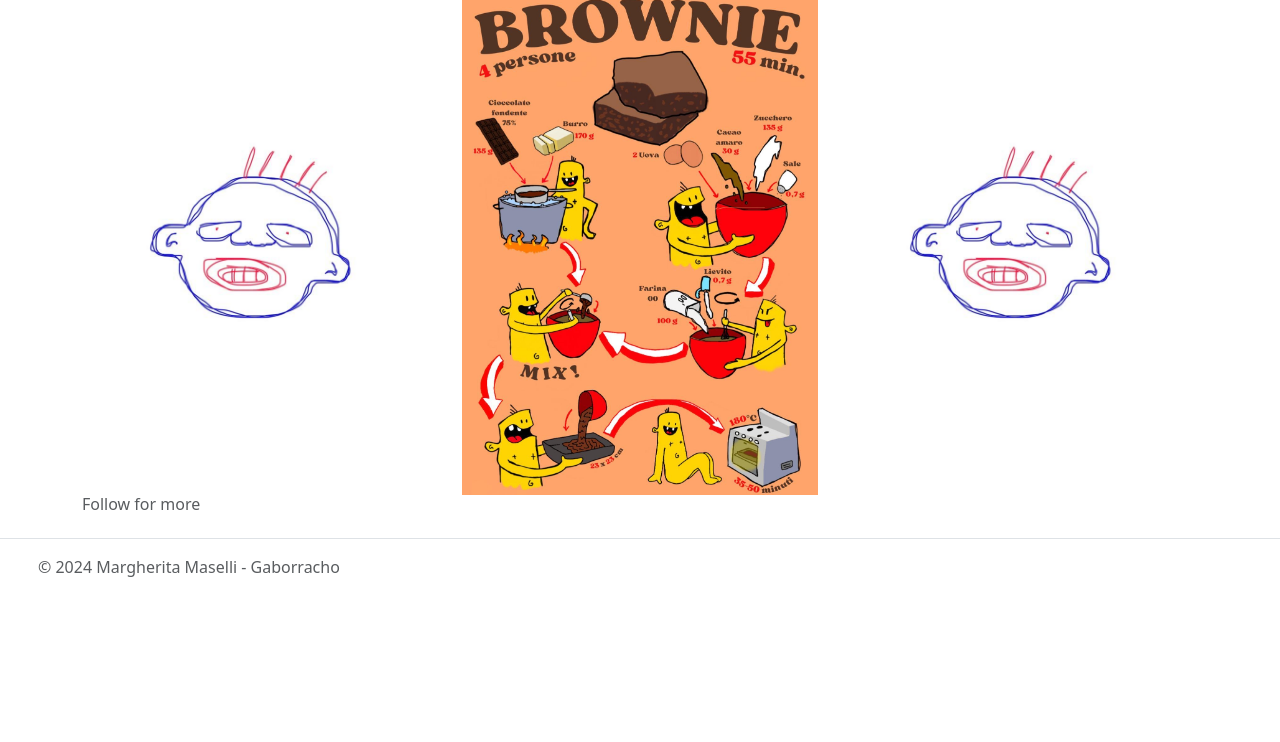
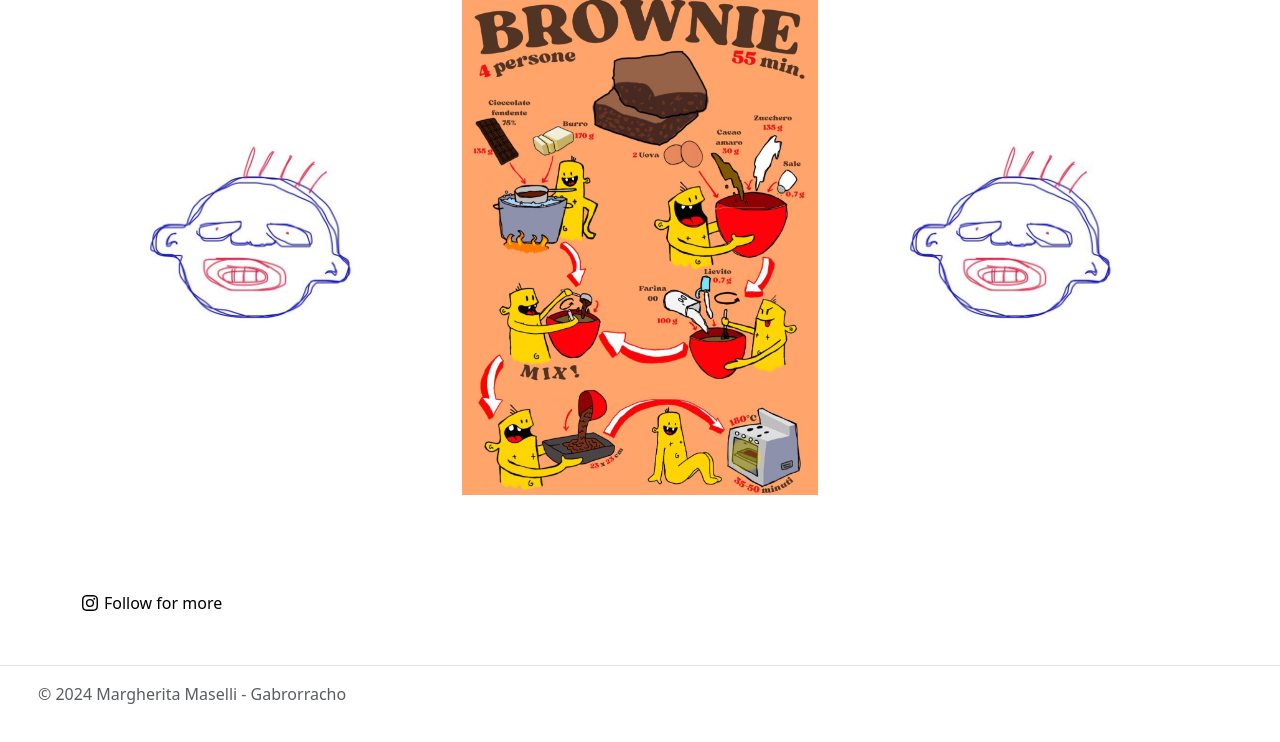
Before and after one commit to Margherita97/gaborracho-portfolio, a plain HTML site: page index.html in a window 1280 px wide. Shown: the part 1044-1786 px from the top of the page. Before the commit the page ends 1663 px from the top, so only its background shows below. Drawn offline with nearby package versions, Linux system fonts and the light colour scheme.

Commit message:
Add icon-link and link to contact me

```diff
--- a/index.html
+++ b/index.html
@@ -23,12 +23,11 @@
       </a>
 
       <ul class="nav nav-pills">
-        <!--<li class="nav-item">
-          <a href="#" class="nav-link">About</a>
-        </li>-->
         <li class="nav-item"><a href="#" class="nav-link"></a></li>
         <li class="nav-item"><a href="#" class="nav-link"></a></li>
-        <li class="nav-item"><a href="#" class="nav-link">Contact me</a></li>
+        <li class="nav-item">
+          <a href="#instagram" class="nav-link">Contact me</a>
+        </li>
         <li class="nav-item"><a href="#" class="nav-link"></a></li>
       </ul>
     </header>
@@ -45,14 +44,6 @@
         <h1 class="display-3 fw-bold text-body-emphasis">Gabrorracho</h1>
         <div class="col-lg-6 mx-auto">
           <p class="lead mb-4"></p>
-          <!-- <div class="d-grid gap-2 d-sm-flex justify-content-sm-center">
-            <button type="button" class="btn btn-primary btn-lg px-4 gap-3">
-              Primary button
-            </button>
-            <button type="button" class="btn btn-outline-secondary btn-lg px-4">
-              Secondary
-            </button>
-          </div> -->
         </div>
       </div>
     </div>
@@ -118,8 +109,25 @@
       </div>
     </div>
 
-    <div class="container">
-      <h6 class="text-body-secondary">Follow for more</h6>
+    <div class="container my-5 pt-5" id="instagram">
+      <a
+        class="icon-link"
+        href="https://www.instagram.com/gabrorracho?utm_source=ig_web_button_share_sheet&igsh=ZDNlZDc0MzIxNw=="
+      >
+        <svg
+          xmlns="http://www.w3.org/2000/svg"
+          width="16"
+          height="16"
+          fill="currentColor"
+          class="bi bi-instagram"
+          viewBox="0 0 16 16"
+        >
+          <path
+            d="M8 0C5.829 0 5.556.01 4.703.048 3.85.088 3.269.222 2.76.42a3.9 3.9 0 0 0-1.417.923A3.9 3.9 0 0 0 .42 2.76C.222 3.268.087 3.85.048 4.7.01 5.555 0 5.827 0 8.001c0 2.172.01 2.444.048 3.297.04.852.174 1.433.372 1.942.205.526.478.972.923 1.417.444.445.89.719 1.416.923.51.198 1.09.333 1.942.372C5.555 15.99 5.827 16 8 16s2.444-.01 3.298-.048c.851-.04 1.434-.174 1.943-.372a3.9 3.9 0 0 0 1.416-.923c.445-.445.718-.891.923-1.417.197-.509.332-1.09.372-1.942C15.99 10.445 16 10.173 16 8s-.01-2.445-.048-3.299c-.04-.851-.175-1.433-.372-1.941a3.9 3.9 0 0 0-.923-1.417A3.9 3.9 0 0 0 13.24.42c-.51-.198-1.092-.333-1.943-.372C10.443.01 10.172 0 7.998 0zm-.717 1.442h.718c2.136 0 2.389.007 3.232.046.78.035 1.204.166 1.486.275.373.145.64.319.92.599s.453.546.598.92c.11.281.24.705.275 1.485.039.843.047 1.096.047 3.231s-.008 2.389-.047 3.232c-.035.78-.166 1.203-.275 1.485a2.5 2.5 0 0 1-.599.919c-.28.28-.546.453-.92.598-.28.11-.704.24-1.485.276-.843.038-1.096.047-3.232.047s-2.39-.009-3.233-.047c-.78-.036-1.203-.166-1.485-.276a2.5 2.5 0 0 1-.92-.598 2.5 2.5 0 0 1-.6-.92c-.109-.281-.24-.705-.275-1.485-.038-.843-.046-1.096-.046-3.233s.008-2.388.046-3.231c.036-.78.166-1.204.276-1.486.145-.373.319-.64.599-.92s.546-.453.92-.598c.282-.11.705-.24 1.485-.276.738-.034 1.024-.044 2.515-.045zm4.988 1.328a.96.96 0 1 0 0 1.92.96.96 0 0 0 0-1.92m-4.27 1.122a4.109 4.109 0 1 0 0 8.217 4.109 4.109 0 0 0 0-8.217m0 1.441a2.667 2.667 0 1 1 0 5.334 2.667 2.667 0 0 1 0-5.334"
+          />
+        </svg>
+        Follow for more
+      </a>
     </div>
 
     <footer
@@ -135,7 +143,7 @@
           </svg>
         </a>
         <span class="mb-3 mb-md-0 text-body-secondary"
-          >© 2024 Margherita Maselli - Gaborracho</span
+          >© 2024 Margherita Maselli - Gabrorracho</span
         >
       </div>
     </footer>
```
